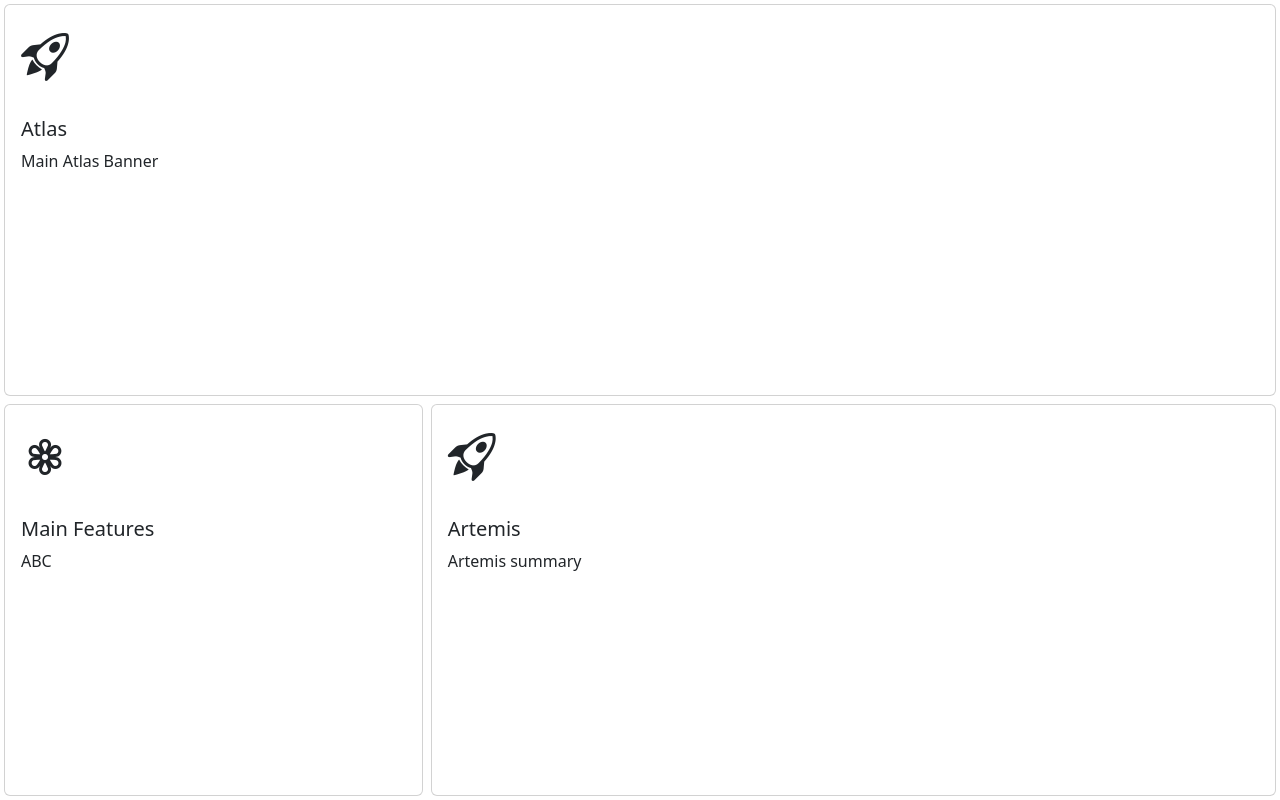
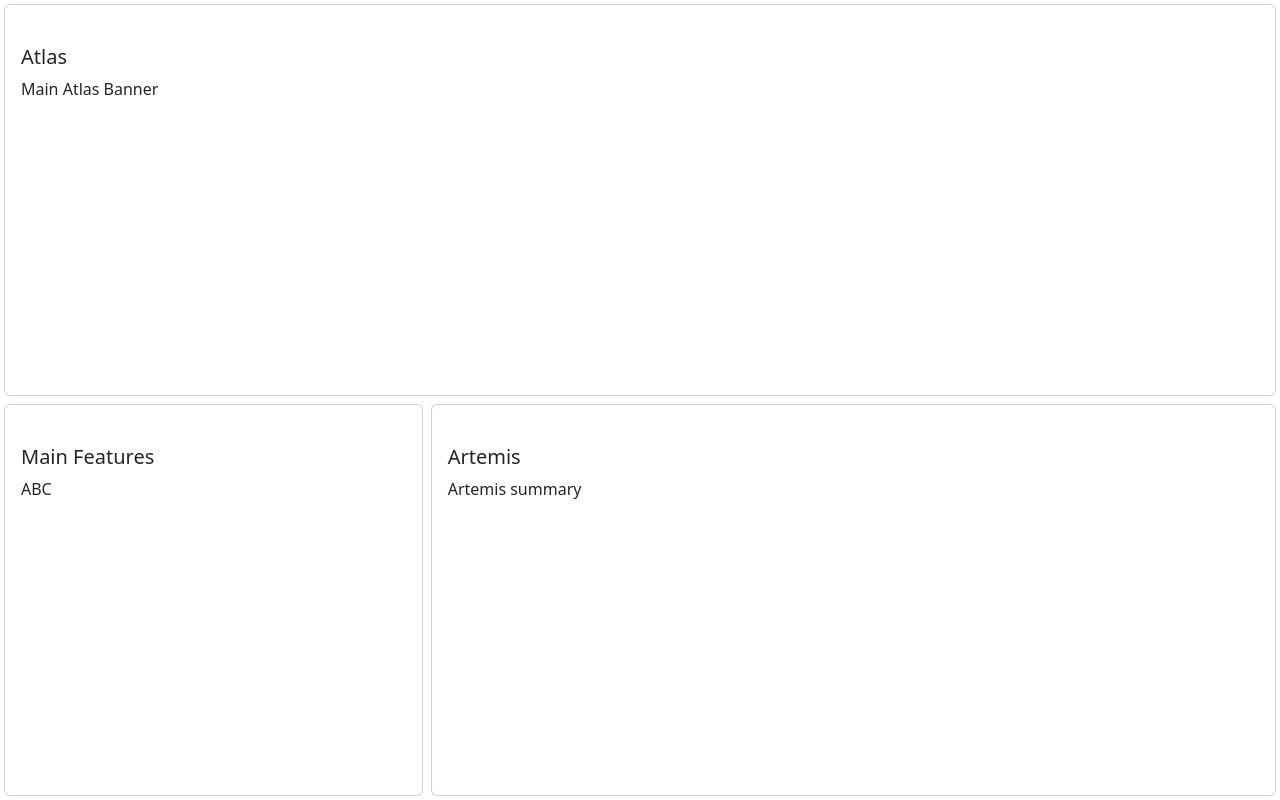
Before and after one commit to MaximilianAnzinger/atlas, an Angular app: page / in a window 1280 px wide. Shown: the top 800 px of the page. Built offline with nearby package versions, Linux system fonts and the light colour scheme.

Commit message:
remove bs icons

```diff
--- a/package.json
+++ b/package.json
@@ -31,7 +31,6 @@
     "@ng-bootstrap/ng-bootstrap": "^16.0.0",
     "@popperjs/core": "^2.11.8",
     "bootstrap": "^5.3.2",
-    "bootstrap-icons": "^1.11.3",
     "express": "^4.18.2",
     "rxjs": "~7.8.0",
     "tslib": "^2.3.0",
--- a/src/styles.scss
+++ b/src/styles.scss
@@ -23,7 +23,6 @@ $theme-colors: (
 );
 
 @import "bootstrap/scss/bootstrap";
-@import "bootstrap-icons/font/bootstrap-icons.css";
 
 .icon-large {
   font-size: 3em;
```
Also changed, not shown: 1 other file (tests, documents, lock files or other folders).
